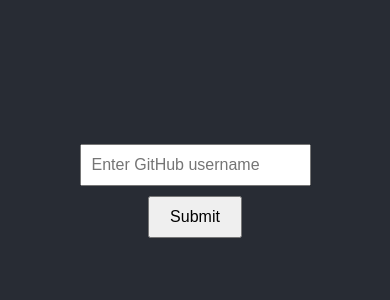
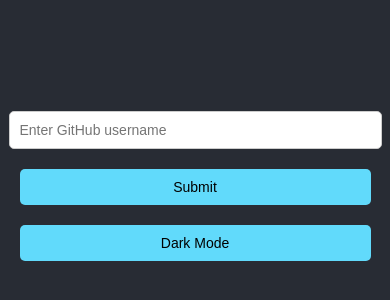
Before and after one commit to NathanielJames97/Gitcard-A-Simple-GitHub-Profile-Viewer, a React (Create React App) app: page / in a window 390 px wide. Shown: the part 236-536 px from the top of the page. Built offline with nearby package versions, Linux system fonts and the light colour scheme.

Commit message:
Added conditional display for data.

```diff
--- a/src/App.css
+++ b/src/App.css
@@ -1,5 +1,7 @@
+/* General Styling */
 .App {
   text-align: center;
+  font-family: 'Arial', sans-serif;
 }
 
 .App-header {
@@ -13,18 +15,36 @@
   color: white;
 }
 
+/* Input and Button Styling */
 input {
   padding: 10px;
   margin: 10px;
   font-size: 16px;
+  border-radius: 5px;
+  border: 1px solid #ccc;
+  outline: none;
 }
 
 button {
   padding: 10px 20px;
   font-size: 16px;
   cursor: pointer;
+  background-color: #61dafb;
+  border: none;
+  border-radius: 5px;
+  transition: background-color 0.3s ease;
 }
 
+button:hover {
+  background-color: #21a1f1;
+}
+
+div header button {
+  margin-bottom: 10px;
+  margin-top: 10px;
+}
+
+/* Profile Card Styling */
 .profile-card {
   background: #fff;
   color: #333;
@@ -34,17 +54,27 @@
   text-align: left;
   max-width: 400px;
   margin-top: 20px;
+  transition: transform 0.3s ease, box-shadow 0.3s ease;
+}
+
+.profile-card:hover {
+  transform: translateY(-5px);
+  box-shadow: 0 0 15px rgba(0, 0, 0, 0.2);
 }
 
 .profile-card img {
   width: 100px;
   border-radius: 50%;
+  margin-bottom: 15px;
 }
 
+/* Error Message Styling */
 .error {
   color: red;
+  margin-top: 10px;
 }
 
+/* Dark Mode Styling */
 body.dark-mode .App-header {
   background-color: #1a1a1a;
 }
@@ -53,3 +83,16 @@
   background: #333;
   color: #fff;
 }
+
+/* Responsive Design */
+@media (max-width: 600px) {
+  .profile-card {
+    width: 90%;
+    padding: 15px;
+  }
+
+  input, button {
+    width: 90%;
+    font-size: 14px;
+  }
+}
--- a/src/App.js
+++ b/src/App.js
@@ -5,6 +5,7 @@
   const [username, setUsername] = useState('');
   const [profileData, setProfileData] = useState(null);
   const [error, setError] = useState('');
+  const [darkMode, setDarkMode] = useState(false);
 
   const fetchProfileData = async () => {
     try {
@@ -21,6 +22,11 @@
     }
   };
 
+  const toggleDarkMode = () => {
+    setDarkMode(!darkMode);
+    document.body.classList.toggle('dark-mode');
+  };
+
   return (
     <div className="App">
       <header className="App-header">
@@ -31,19 +37,22 @@
           placeholder="Enter GitHub username"
         />
         <button onClick={fetchProfileData}>Submit</button>
+        <button onClick={toggleDarkMode}>
+          {darkMode ? 'Light Mode' : 'Dark Mode'}
+        </button>
         {error && <p className="error">{error}</p>}
         {profileData && (
           <div className="profile-card">
-            <img src={profileData.avatar_url} alt={profileData.name} />
-            <h2>{profileData.name}</h2>
-            <p>{profileData.bio}</p>
-            <p><strong>Location:</strong> {profileData.location}</p>
-            <p><strong>Public Repos:</strong> {profileData.public_repos}</p>
-            <p><strong>Followers:</strong> {profileData.followers}</p>
-            <p><strong>Following:</strong> {profileData.following}</p>
-            <p><strong>Company:</strong> {profileData.company}</p>
-            <p><strong>Blog:</strong> <a href={profileData.blog}>{profileData.blog}</a></p>
-            <p><strong>Email:</strong> {profileData.email}</p>
+            {profileData.avatar_url && <img src={profileData.avatar_url} alt={profileData.name} />}
+            {profileData.name && <h2>{profileData.name}</h2>}
+            {profileData.bio && <p>{profileData.bio}</p>}
+            {profileData.location && <p><strong>Location:</strong> {profileData.location}</p>}
+            {profileData.public_repos !== null && <p><strong>Public Repos:</strong> {profileData.public_repos}</p>}
+            {profileData.followers !== null && <p><strong>Followers:</strong> {profileData.followers}</p>}
+            {profileData.following !== null && <p><strong>Following:</strong> {profileData.following}</p>}
+            {profileData.company && <p><strong>Company:</strong> {profileData.company}</p>}
+            {profileData.blog && <p><strong>Blog:</strong> <a href={profileData.blog}>{profileData.blog}</a></p>}
+            {profileData.email && <p><strong>Email:</strong> {profileData.email}</p>}
           </div>
         )}
       </header>
```
